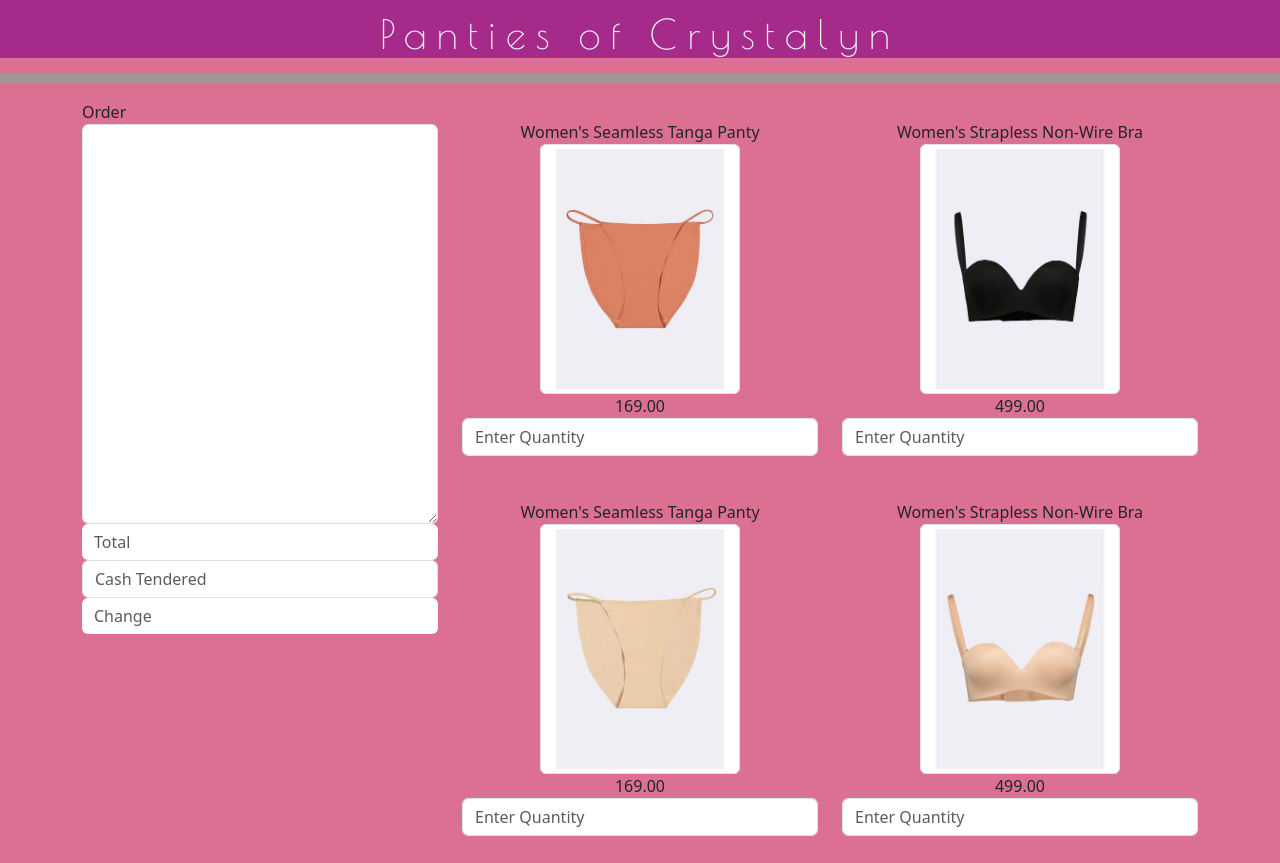
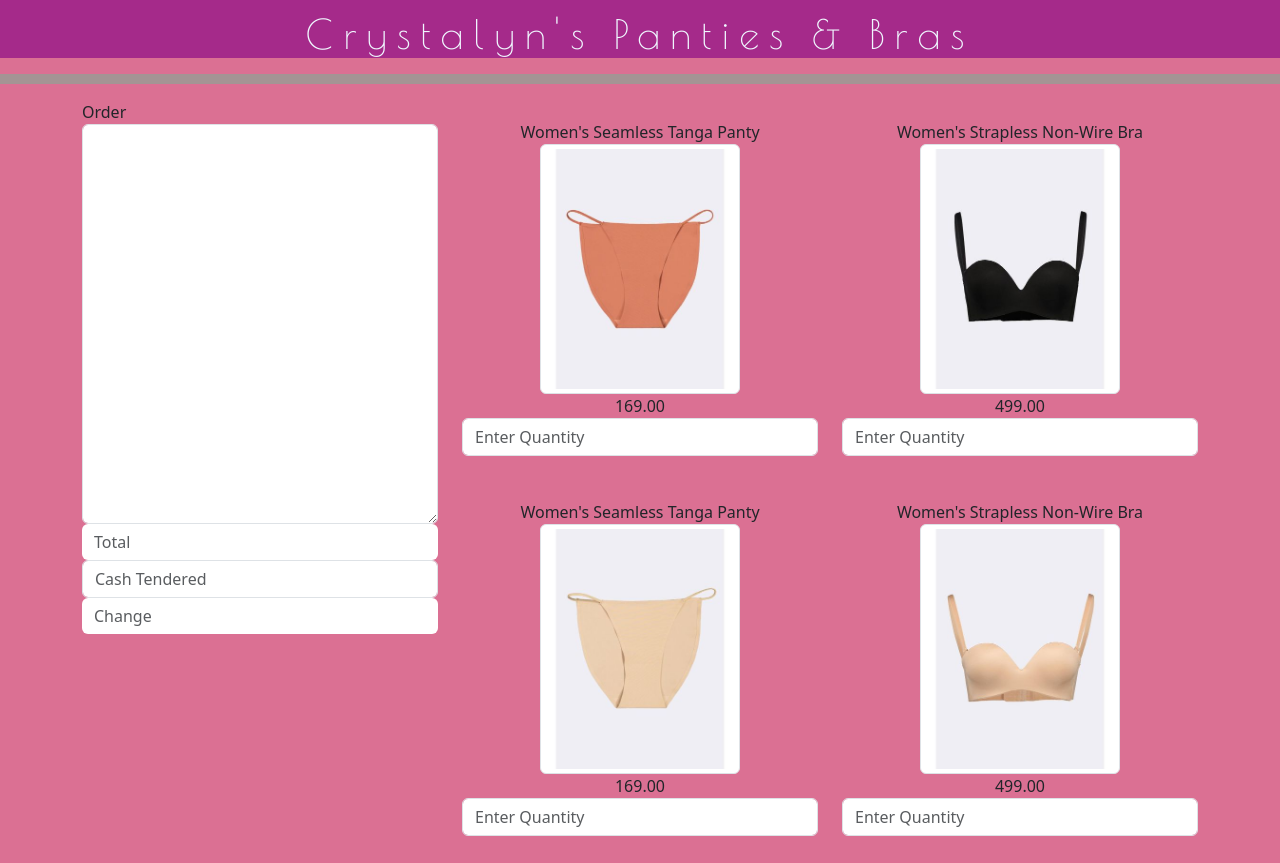
Before and after one commit to crystalynnnnn/rosariocrystakyn.github.io, a plain HTML site: page index.html in a window 1280 px wide. Shown: the top 863 px of the page. Drawn offline with nearby package versions, Linux system fonts and the light colour scheme; a script that the page names is missing.

Commit message:
Update index.html

```diff
--- a/index.html
+++ b/index.html
@@ -41,7 +41,7 @@
   </style>
 </head>
 <body style="background-color: palevioletred;">
-  <h1>Panties of Crystalyn</h1>
+  <h1>Crystalyn's Panties & Bras</h1>
   <hr>
   <div class="container">
     <div class="row">
```
